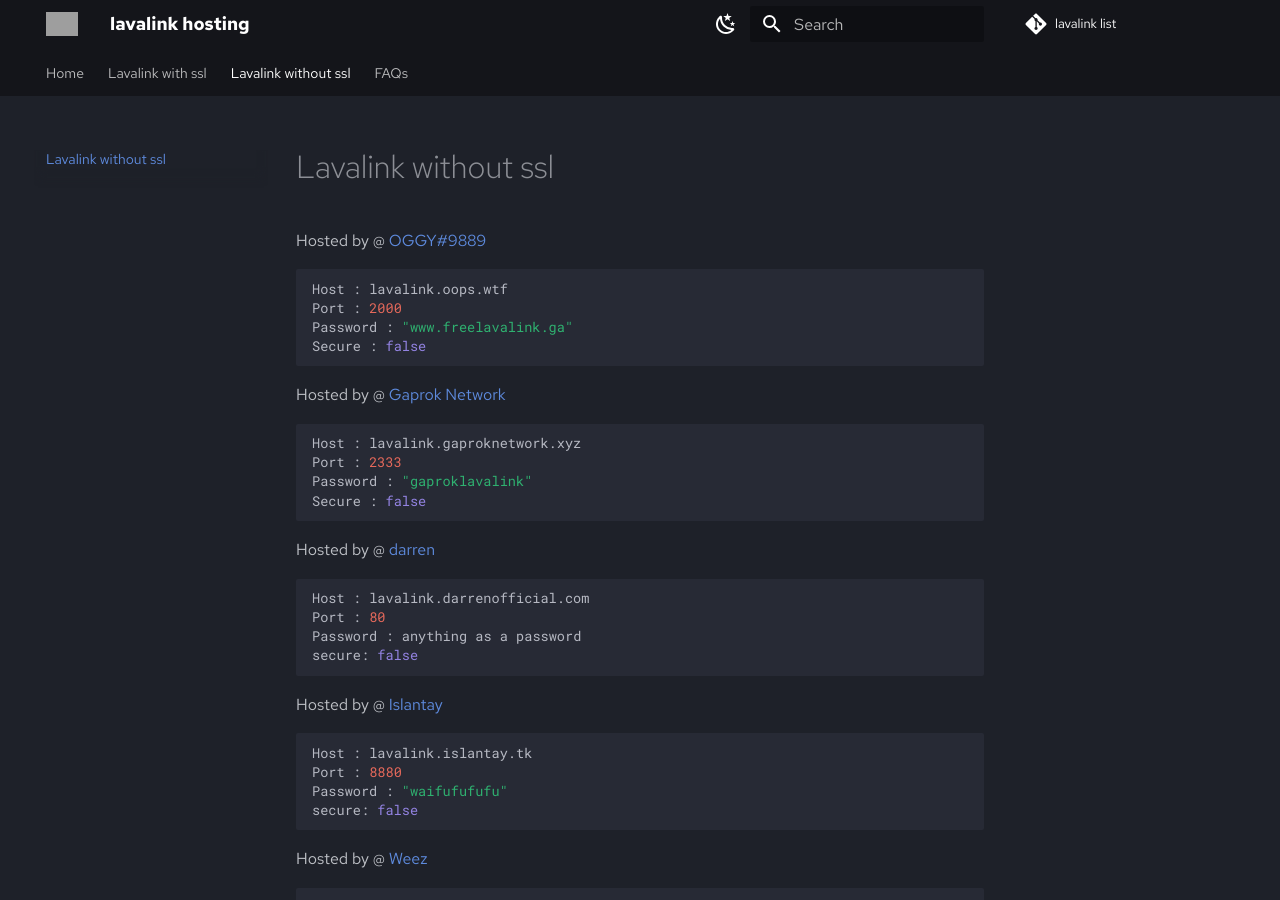
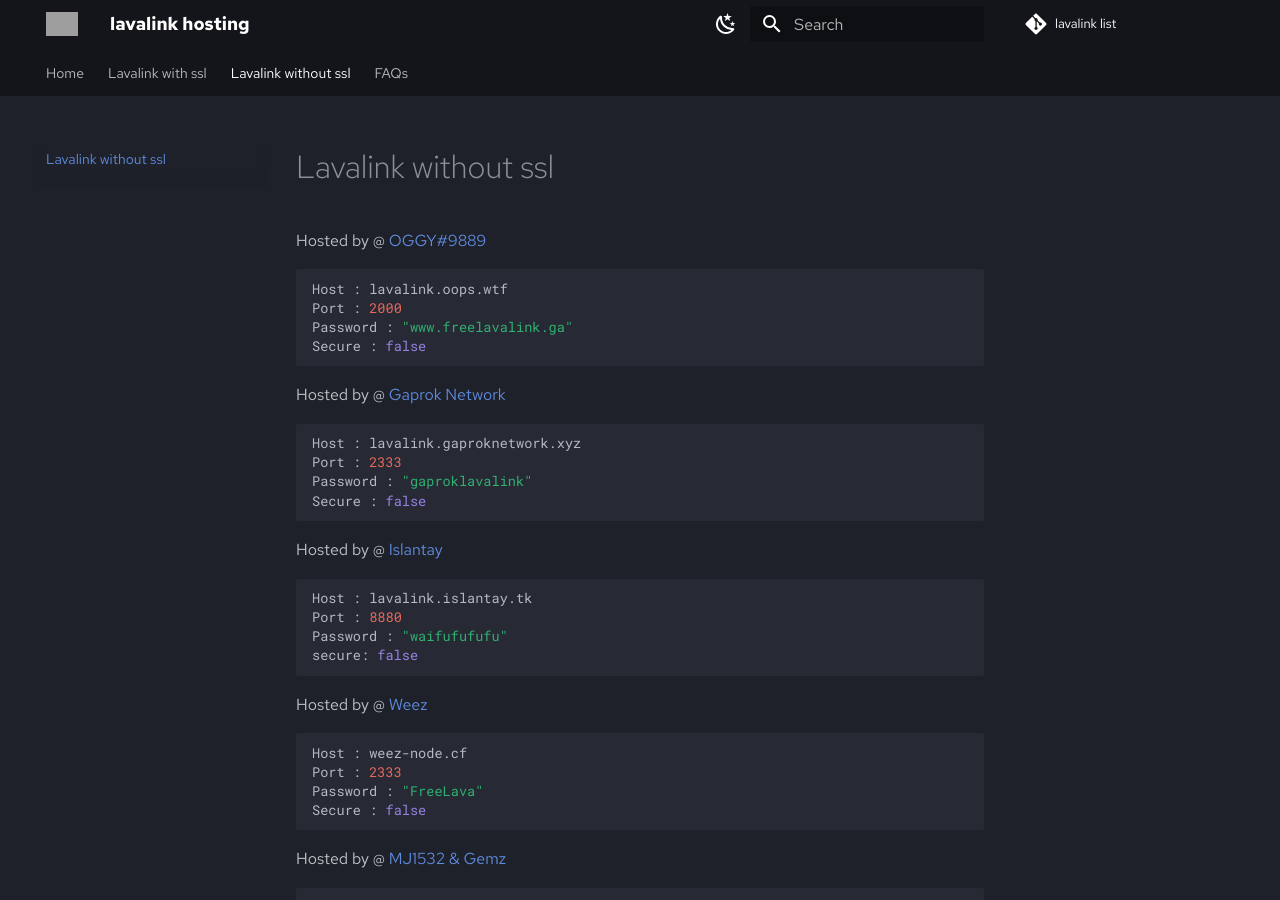
Before and after one commit to DarrenOfficial/lavalink-list, an MkDocs documentation site: the page built from docs/NoSSL/lavalink-without-ssl.md, in a window 1280 px wide and 900 px high. Built offline with MkDocs 1.6.1 and Material for MkDocs 9.7.7, drawn with Linux system fonts in a browser that asks for light colours; comment, search, counter and statistics services are not loaded; grey boxes are pictures that could not be loaded.

Commit message:
RIP: lavalink.darrenofficial.com
It has been almost a year now since the begining of my lavalink, first it started as a small thing in https://github.com/SudhanPlayz/Discord-MusicBot/, and now into multi-cluster setup,
At first it was simple, few bots connected here and there. now there are over 10k discord bot connected to my lavalink server. unfortunately, I don't have the capacity to fund the server anymore. + maintaining it is a nightmare.

I'm thankful for all of you that help. it is really awesome. and I can't thank you enough.

Signed-off-by: Darren <git@darrennathanael.com>

````diff
--- a/docs/NoSSL/lavalink-without-ssl.md
+++ b/docs/NoSSL/lavalink-without-ssl.md
@@ -18,14 +18,6 @@ Host : lavalink.gaproknetwork.xyz
 Port : 2333
 Password : "gaproklavalink"
 Secure : false
-```
-
-Hosted by @ [darren](https://paypal.me/darrenofficial)
-```bash
-Host : lavalink.darrenofficial.com
-Port : 80
-Password : anything as a password
-secure: false
 ```
 
 Hosted by @ [Islantay](https://github.com/Dep0s1t)
````
